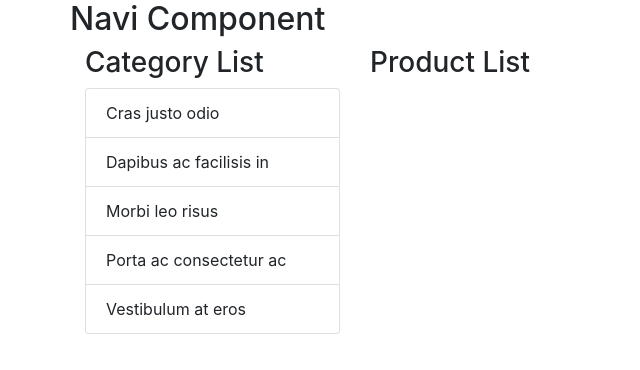
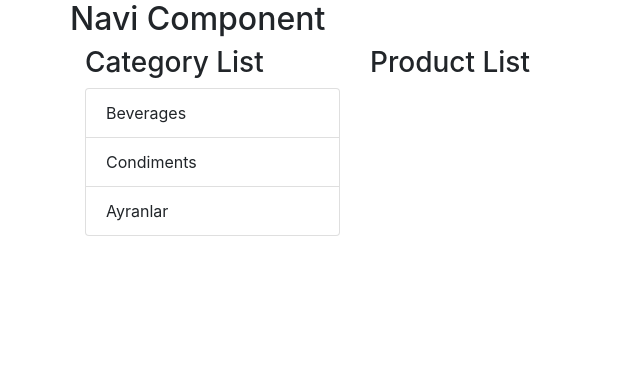
Before and after one commit to m-s4n/FirstReactApp, a React (Create React App) app: page / in a window 1280 px wide. Shown: the top 370 px of the page, without its empty margins (0-640 px from the left). Built offline with nearby package versions, Linux system fonts and the light colour scheme.

Commit message:
study with state

```diff
--- a/public/index.html
+++ b/public/index.html
@@ -2,42 +2,13 @@
 <html lang="en">
   <head>
     <meta charset="utf-8" />
-    <link rel="icon" href="%PUBLIC_URL%/favicon.ico" />
     <meta name="viewport" content="width=device-width, initial-scale=1" />
-    <meta name="theme-color" content="#000000" />
-    <meta
-      name="description"
-      content="Web site created using create-react-app"
-    />
-    <link rel="apple-touch-icon" href="%PUBLIC_URL%/logo192.png" />
-    <!--
-      manifest.json provides metadata used when your web app is installed on a
-      user's mobile device or desktop. See https://developers.google.com/web/fundamentals/web-app-manifest/
-    -->
-    <link rel="manifest" href="%PUBLIC_URL%/manifest.json" />
-    <!--
-      Notice the use of %PUBLIC_URL% in the tags above.
-      It will be replaced with the URL of the `public` folder during the build.
-      Only files inside the `public` folder can be referenced from the HTML.
-
-      Unlike "/favicon.ico" or "favicon.ico", "%PUBLIC_URL%/favicon.ico" will
-      work correctly both with client-side routing and a non-root public URL.
-      Learn how to configure a non-root public URL by running `npm run build`.
-    -->
-    <title>React App</title>
+    <title>React Dersleri</title>
   </head>
   <body>
-    <noscript>You need to enable JavaScript to run this app.</noscript>
     <div id="root"></div>
     <!--
-      This HTML file is a template.
-      If you open it directly in the browser, you will see an empty page.
-
-      You can add webfonts, meta tags, or analytics to this file.
-      The build step will place the bundled scripts into the <body> tag.
-
-      To begin the development, run `npm start` or `yarn start`.
-      To create a production bundle, use `npm run build` or `yarn build`.
+      my single page just ones
     -->
   </body>
 </html>
--- a/src/CategoryList.js
+++ b/src/CategoryList.js
@@ -1,17 +1,25 @@
 import React, { Component } from "react";
-import {ListGroup,ListGroupItem} from 'reactstrap';
+import { ListGroup, ListGroupItem } from "reactstrap";
 
 export default class CategoryList extends Component {
+  state = {
+    categories: [
+      { categoryId: 1, categoryName: "Beverages" },
+      { categoryId: 2, categoryName: "Condiments" },
+      { categoryId: 3, categoryName: "Ayranlar" },
+    ],
+  };
   render() {
     return (
       <div>
         <h3>{this.props.info.title}</h3>
+        <h3>{this.state.counter}</h3>
         <ListGroup>
-          <ListGroupItem>Cras justo odio</ListGroupItem>
-          <ListGroupItem>Dapibus ac facilisis in</ListGroupItem>
-          <ListGroupItem>Morbi leo risus</ListGroupItem>
-          <ListGroupItem>Porta ac consectetur ac</ListGroupItem>
-          <ListGroupItem>Vestibulum at eros</ListGroupItem>
+          {this.state.categories.map((category) => (
+            <ListGroupItem key={category.categoryId}>
+              {category.categoryName}
+            </ListGroupItem>
+          ))}
         </ListGroup>
       </div>
     );
--- a/src/index.js
+++ b/src/index.js
@@ -10,9 +10,4 @@
   </React.StrictMode>,
   document.getElementById('root')
 );
-// App ana component
-
-// If you want your app to work offline and load faster, you can change
-// unregister() to register() below. Note this comes with some pitfalls.
-// Learn more about service workers: https://bit.ly/CRA-PWA
 serviceWorker.unregister();
```
